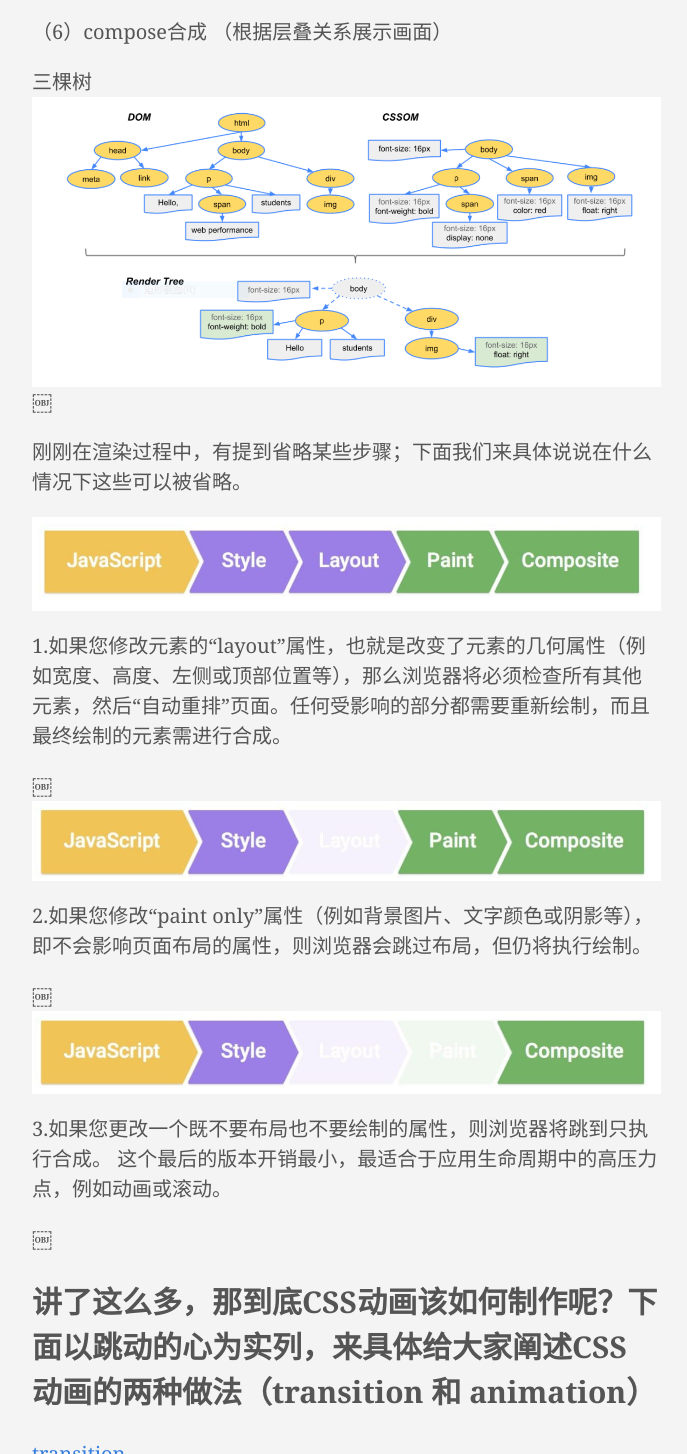
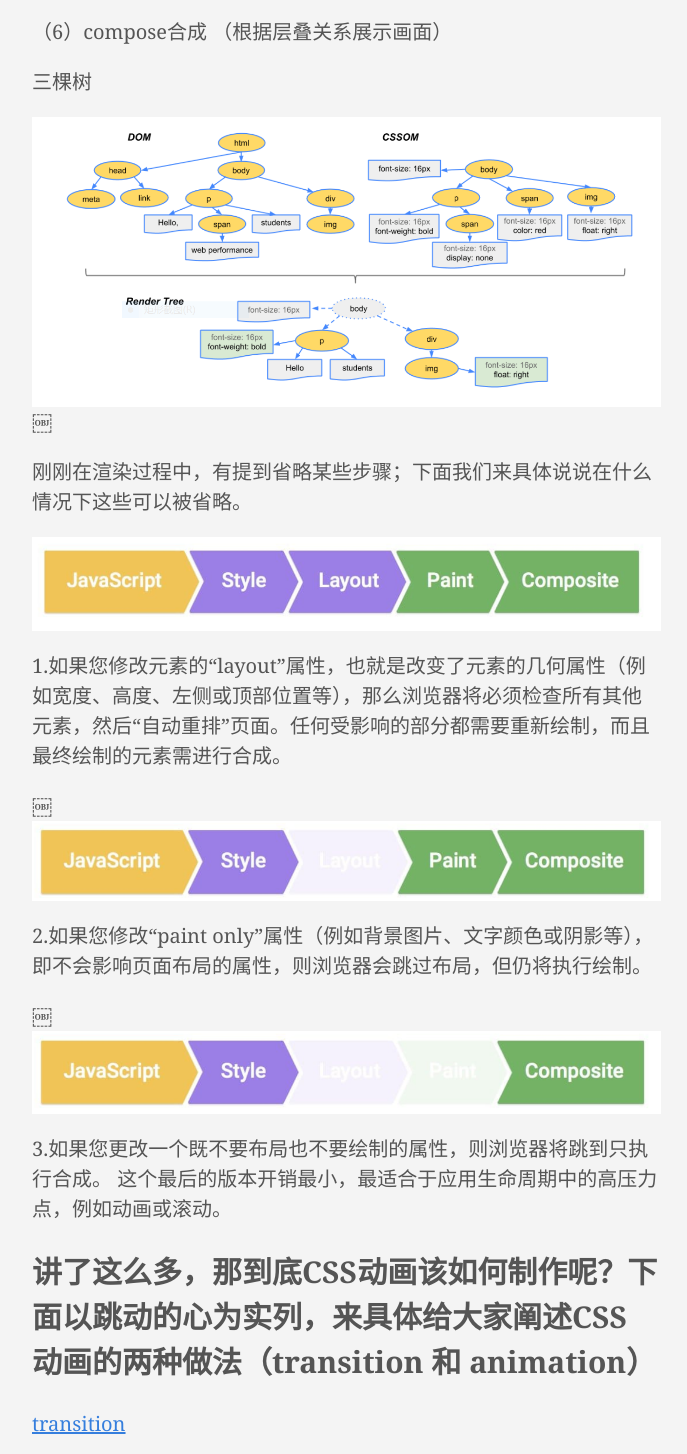
Before and after one commit to Jacky-zhong/jacky-zhong.github.io, a plain HTML site: page posts/css知识总结/index.html in a window 1280 px wide. Shown: the part 986-2440 px from the top of the page, without its empty margins (112-799 px from the left). Drawn offline with Linux system fonts and the light colour scheme.

Commit message:
css知识总结1

```diff
--- a/index.xml
+++ b/index.xml
@@ -27,12 +27,12 @@
 （4）layout布局 （文档流、盒模型、计算大小和位置）
 （5）paint绘制 （把边框颜色、文字颜色、阴影等画出来）
 （6）compose合成 （根据层叠关系展示画面）
-三棵树 ￼
+三棵树
+￼
 刚刚在渲染过程中，有提到省略某些步骤；下面我们来具体说说在什么情况下这些可以被省略。
 1.如果您修改元素的“layout”属性，也就是改变了元素的几何属性（例如宽度、高度、左侧或顶部位置等），那么浏览器将必须检查所有其他元素，然后“自动重排”页面。任何受影响的部分都需要重新绘制，而且最终绘制的元素需进行合成。
 ￼2.如果您修改“paint only”属性（例如背景图片、文字颜色或阴影等），即不会影响页面布局的属性，则浏览器会跳过布局，但仍将执行绘制。
 ￼3.如果您更改一个既不要布局也不要绘制的属性，则浏览器将跳到只执行合成。 这个最后的版本开销最小，最适合于应用生命周期中的高压力点，例如动画或滚动。
-￼
 讲了这么多，那到底CSS动画该如何制作呢？下面以跳动的心为实列，来具体给大家阐述CSS 动画的两种做法（transition 和 animation） transition
 animation
 transition (详细请查看MDN) 作用：补充中间帧
--- a/posts/css知识总结/index.html
+++ b/posts/css知识总结/index.html
@@ -36,12 +36,12 @@
 （4）layout布局 （文档流、盒模型、计算大小和位置）
 （5）paint绘制 （把边框颜色、文字颜色、阴影等画出来）
 （6）compose合成 （根据层叠关系展示画面）
-三棵树 ￼
+三棵树
+￼
 刚刚在渲染过程中，有提到省略某些步骤；下面我们来具体说说在什么情况下这些可以被省略。
 1.如果您修改元素的“layout”属性，也就是改变了元素的几何属性（例如宽度、高度、左侧或顶部位置等），那么浏览器将必须检查所有其他元素，然后“自动重排”页面。任何受影响的部分都需要重新绘制，而且最终绘制的元素需进行合成。
 ￼2.如果您修改“paint only”属性（例如背景图片、文字颜色或阴影等），即不会影响页面布局的属性，则浏览器会跳过布局，但仍将执行绘制。
 ￼3.如果您更改一个既不要布局也不要绘制的属性，则浏览器将跳到只执行合成。 这个最后的版本开销最小，最适合于应用生命周期中的高压力点，例如动画或滚动。
-￼
 讲了这么多，那到底CSS动画该如何制作呢？下面以跳动的心为实列，来具体给大家阐述CSS 动画的两种做法（transition 和 animation） transition
 animation
 transition (详细请查看MDN) 作用：补充中间帧
@@ -73,12 +73,12 @@ animation (详细请查看MDN) 两种完整语法
 （4）layout布局 （文档流、盒模型、计算大小和位置）
 （5）paint绘制 （把边框颜色、文字颜色、阴影等画出来）
 （6）compose合成 （根据层叠关系展示画面）
-三棵树 ￼
+三棵树
+￼
 刚刚在渲染过程中，有提到省略某些步骤；下面我们来具体说说在什么情况下这些可以被省略。
 1.如果您修改元素的“layout”属性，也就是改变了元素的几何属性（例如宽度、高度、左侧或顶部位置等），那么浏览器将必须检查所有其他元素，然后“自动重排”页面。任何受影响的部分都需要重新绘制，而且最终绘制的元素需进行合成。
 ￼2.如果您修改“paint only”属性（例如背景图片、文字颜色或阴影等），即不会影响页面布局的属性，则浏览器会跳过布局，但仍将执行绘制。
 ￼3.如果您更改一个既不要布局也不要绘制的属性，则浏览器将跳到只执行合成。 这个最后的版本开销最小，最适合于应用生命周期中的高压力点，例如动画或滚动。
-￼
 讲了这么多，那到底CSS动画该如何制作呢？下面以跳动的心为实列，来具体给大家阐述CSS 动画的两种做法（transition 和 animation） transition
 animation
 transition (详细请查看MDN) 作用：补充中间帧
@@ -99,7 +99,7 @@ animation (详细请查看MDN) 两种完整语法
 
 <meta itemprop="datePublished" content="2019-11-03T23:49:18&#43;08:00" />
 <meta itemprop="dateModified" content="2019-11-03T23:49:18&#43;08:00" />
-<meta itemprop="wordCount" content="93">
+<meta itemprop="wordCount" content="92">
 
 
 
@@ -116,12 +116,12 @@ animation (详细请查看MDN) 两种完整语法
 （4）layout布局 （文档流、盒模型、计算大小和位置）
 （5）paint绘制 （把边框颜色、文字颜色、阴影等画出来）
 （6）compose合成 （根据层叠关系展示画面）
-三棵树 ￼
+三棵树
+￼
 刚刚在渲染过程中，有提到省略某些步骤；下面我们来具体说说在什么情况下这些可以被省略。
 1.如果您修改元素的“layout”属性，也就是改变了元素的几何属性（例如宽度、高度、左侧或顶部位置等），那么浏览器将必须检查所有其他元素，然后“自动重排”页面。任何受影响的部分都需要重新绘制，而且最终绘制的元素需进行合成。
 ￼2.如果您修改“paint only”属性（例如背景图片、文字颜色或阴影等），即不会影响页面布局的属性，则浏览器会跳过布局，但仍将执行绘制。
 ￼3.如果您更改一个既不要布局也不要绘制的属性，则浏览器将跳到只执行合成。 这个最后的版本开销最小，最适合于应用生命周期中的高压力点，例如动画或滚动。
-￼
 讲了这么多，那到底CSS动画该如何制作呢？下面以跳动的心为实列，来具体给大家阐述CSS 动画的两种做法（transition 和 animation） transition
 animation
 transition (详细请查看MDN) 作用：补充中间帧
@@ -222,8 +222,9 @@ animation (详细请查看MDN) 两种完整语法
 
 <p>（6）compose合成 （根据层叠关系展示画面）</p>
 
-<p>三棵树
-<img src="/images/1.png" alt="" />
+<p>三棵树</p>
+
+<p><img src="/images/1.png" alt="" />
 ￼</p>
 
 <p>刚刚在渲染过程中，有提到省略某些步骤；下面我们来具体说说在什么情况下这些可以被省略。</p>
@@ -240,8 +241,6 @@ animation (详细请查看MDN) 两种完整语法
 
 <p>3.如果您更改一个既不要布局也不要绘制的属性，则浏览器将跳到只执行合成。
 这个最后的版本开销最小，最适合于应用生命周期中的高压力点，例如动画或滚动。</p>
-
-<p>￼</p>
 
 <h2 id="讲了这么多-那到底css动画该如何制作呢-下面以跳动的心为实列-来具体给大家阐述css-动画的两种做法-transition-和-animation">讲了这么多，那到底CSS动画该如何制作呢？下面以跳动的心为实列，来具体给大家阐述CSS 动画的两种做法（transition 和 animation）</h2>
 
--- a/posts/index.xml
+++ b/posts/index.xml
@@ -27,12 +27,12 @@
 （4）layout布局 （文档流、盒模型、计算大小和位置）
 （5）paint绘制 （把边框颜色、文字颜色、阴影等画出来）
 （6）compose合成 （根据层叠关系展示画面）
-三棵树 ￼
+三棵树
+￼
 刚刚在渲染过程中，有提到省略某些步骤；下面我们来具体说说在什么情况下这些可以被省略。
 1.如果您修改元素的“layout”属性，也就是改变了元素的几何属性（例如宽度、高度、左侧或顶部位置等），那么浏览器将必须检查所有其他元素，然后“自动重排”页面。任何受影响的部分都需要重新绘制，而且最终绘制的元素需进行合成。
 ￼2.如果您修改“paint only”属性（例如背景图片、文字颜色或阴影等），即不会影响页面布局的属性，则浏览器会跳过布局，但仍将执行绘制。
 ￼3.如果您更改一个既不要布局也不要绘制的属性，则浏览器将跳到只执行合成。 这个最后的版本开销最小，最适合于应用生命周期中的高压力点，例如动画或滚动。
-￼
 讲了这么多，那到底CSS动画该如何制作呢？下面以跳动的心为实列，来具体给大家阐述CSS 动画的两种做法（transition 和 animation） transition
 animation
 transition (详细请查看MDN) 作用：补充中间帧
```
Also changed, not shown: index.html (+2 -2 lines), posts/index.html (+2 -2 lines).
